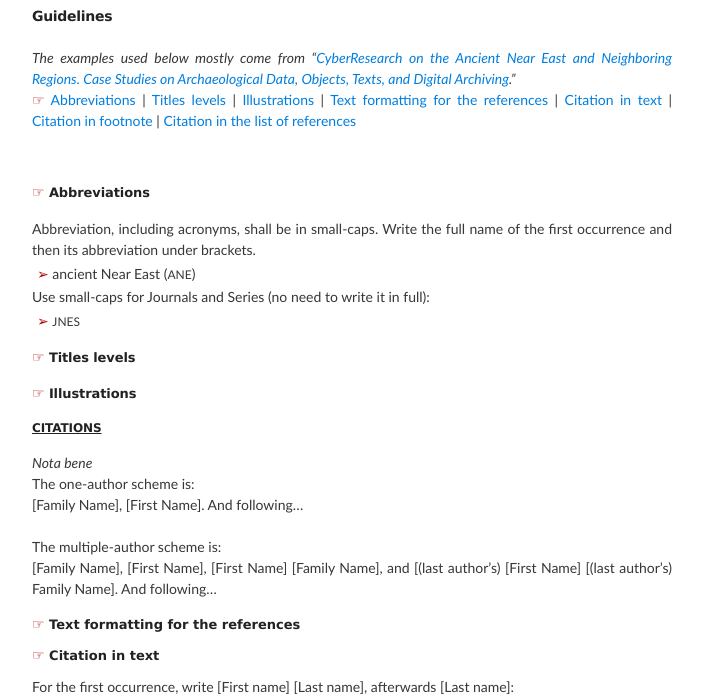
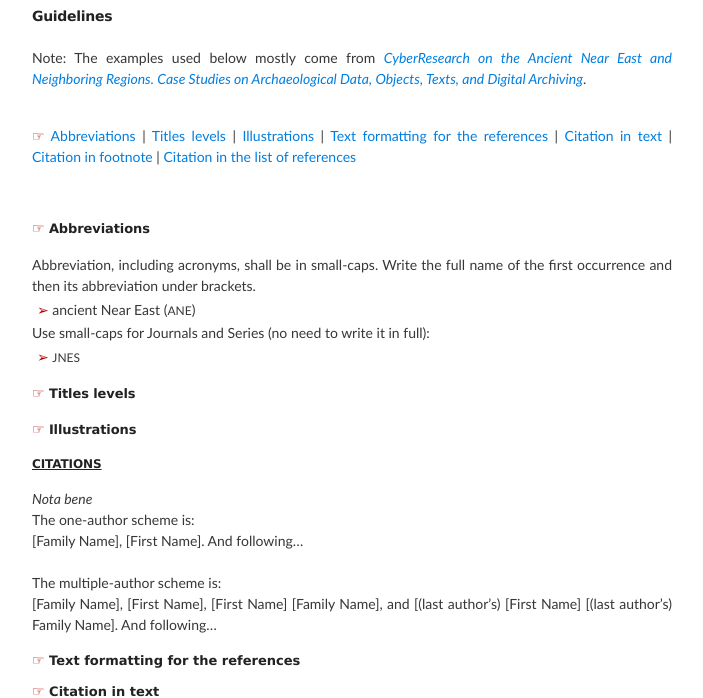
Before and after one commit to vbigot-juloux/ane-research-humanities, a Jekyll site: the page built from docs/Guidelines.md, in a window 1280 px wide and 900 px high, cut to the strip 202-900 px from the top of the window. Shown: the whole strip, without its empty margins (288-991 px from the left). Built offline with Jekyll 4.4.1, drawn with Linux system fonts in a browser that asks for light colours; the repository's description, which GitHub fills in, is left out; part of the change alters nothing that is shown.

Commit message:
Update Guidelines.md

```diff
--- a/docs/Guidelines.md
+++ b/docs/Guidelines.md
@@ -4,7 +4,7 @@ layout: default
 ---
 
 <h2>Guidelines</h2>
-_The examples used below mostly come from “[CyberResearch on the Ancient Near East and Neighboring Regions. Case Studies on Archaeological Data, Objects, Texts, and Digital Archiving](http://ane-research-humanities.science/docs/CyberResearch-vol1).”_
+<p>Note: The examples used below mostly come from <em><a href="http://ane-research-humanities.science/docs/CyberResearch-vol1" target="_blank">CyberResearch on the Ancient Near East and Neighboring Regions. Case Studies on Archaeological Data, Objects, Texts, and Digital Archiving</a></em>.</p>
 <br />
 <span style="border: 0">
   <span style="color:#b30000; font-size: 14px;">&#9758;</span> <a>Abbreviations</a> | <a>Titles levels</a> | <a>Illustrations</a> | <a>Text formatting for the references</a> |  <a>Citation in text</a> | <a>Citation in footnote</a> | <a>Citation in the list of references</a>
@@ -13,9 +13,9 @@ _The examples used below mostly come from “[CyberResearch on the Ancient Near
 <br />
 <h3><span style="color:#b30000; font-size: 14px;">&#9758;</span> Abbreviations</h3>
 <p>Abbreviation, including acronyms, shall be in small-caps. Write the full name of the first occurrence and then its abbreviation under brackets. <br />
-<span style="color:#b30000; font-size: 14px; margin-left: 5px">&#x27A2;</span> ancient Near East (<span style="font-variant: small-caps; font-size: 17px;">ane</span>)<br />
+<span style="color:#b30000; font-size: 14px; padding-left: 5px">&#x27A2;</span> ancient Near East (<span style="font-variant: small-caps; font-size: 17px;">ane</span>)<br />
 Use small-caps for Journals and Series (no need to write it in full): <br />
-<span style="color:#b30000; font-size: 14px; margin-left: 5px">&#x27A2;</span> <span style="font-variant: small-caps; font-size: 17px;">jnes</span></p>
+<span style="color:#b30000; font-size: 14px; padding-left: 5px">&#x27A2;</span> <span style="font-variant: small-caps; font-size: 17px;">jnes</span></p>
 
 <h3><span style="color:#b30000; font-size: 14px;">&#9758;</span> Titles levels</h3>
 
```
